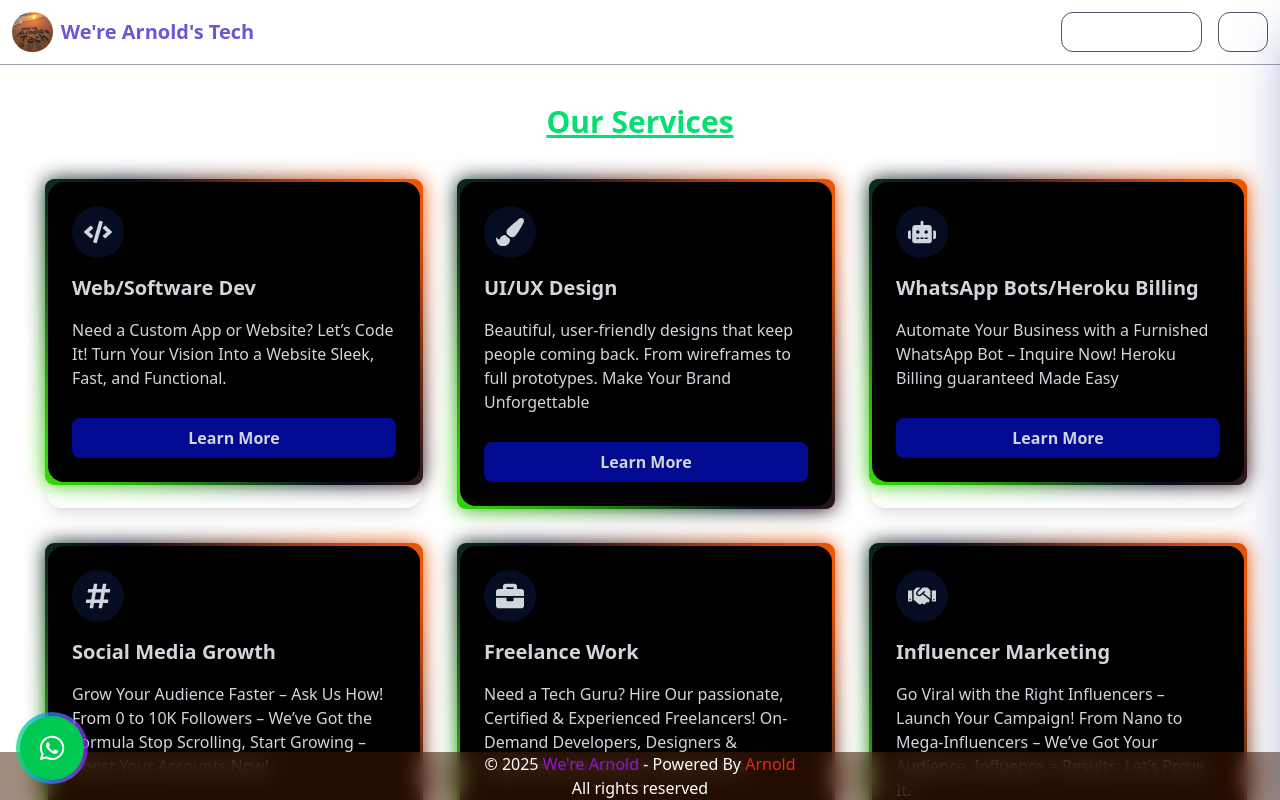
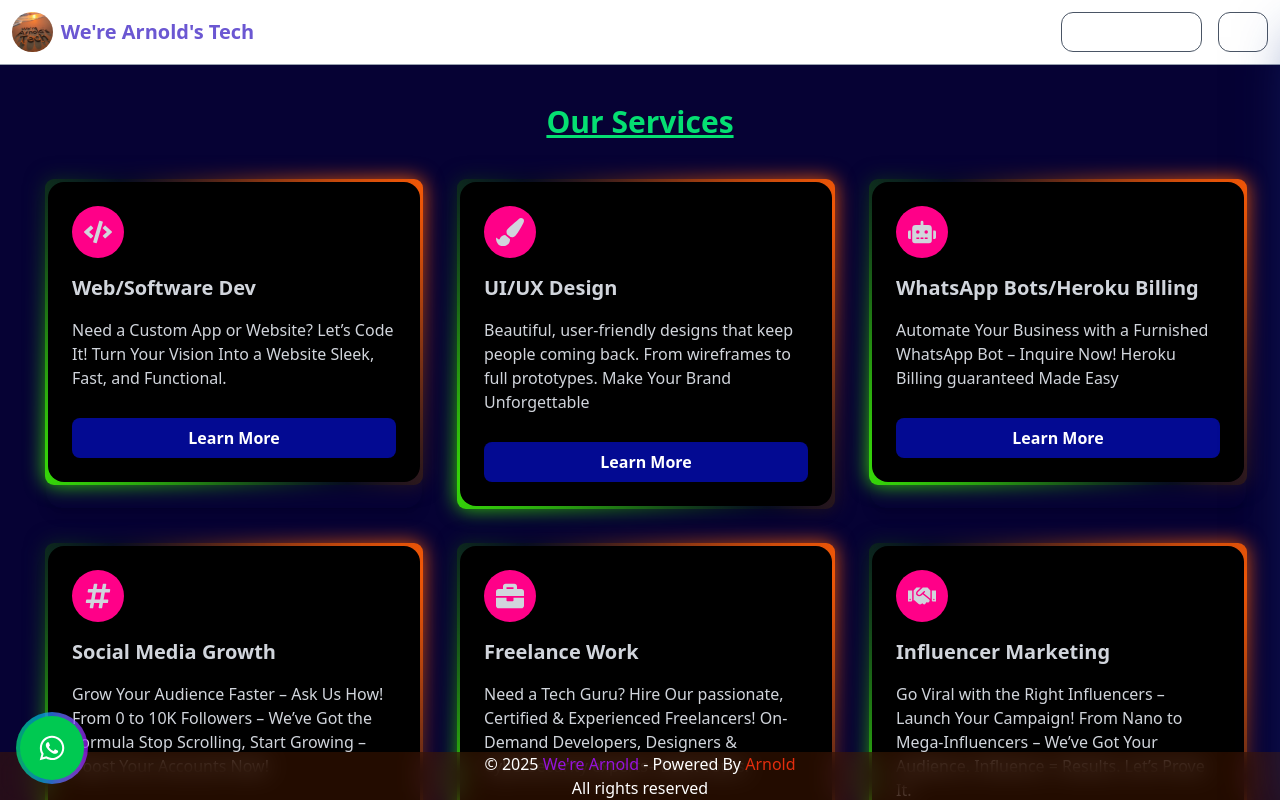
Before and after one commit to nianod/We-re-Arnold-Official, a React (Vite) app: page /services in a window 1280 px wide. Shown: the top 800 px of the page. Built offline with nearby package versions, Linux system fonts and the light colour scheme.

Commit message:
added loght toggle

```diff
--- a/src/App.jsx
+++ b/src/App.jsx
@@ -17,7 +17,7 @@ const App = () => {
   useEffect(() => {
     AOS.init({
       duration: 1000,
-      once: true,
+      twice: true,
     })
   }, [])
 
--- a/src/Components/OurWork.jsx
+++ b/src/Components/OurWork.jsx
@@ -74,7 +74,7 @@ const OurWork = () => {
 
   return (
     <>
-      <div data-aos="flip-up" className="flex items-center justify-center flex-col overflow-x-hidden">
+      <div data-aos="flip-up" className="flex items-center justify-center flex-col overflow-x-hidden ">
         <h1 className="text-2xl underline text-green-600 text-center font-bold mt-15">
           Our Featured Projects
         </h1>
@@ -122,7 +122,7 @@ const OurWork = () => {
           ))}
         </div>
       </div>
-      <div className="pb-15 flex justify-center mt-10">
+      <div className="pb-15 flex justify-center mt-10 bg-[#060234]">
         <Link to={moreProjects.url} target="_blank">
           <button className="text-[white] px-2 rounded-xl p-[3px] font-bold cursor-pointer beet hover:scale-110 transition-transform duration-200">
             More Projects
--- a/src/Components/Services.jsx
+++ b/src/Components/Services.jsx
@@ -1,7 +1,8 @@
 import { FaCode, FaPaintBrush, FaHashtag, FaBriefcase, FaRobot, FaHandshake } from "react-icons/fa";
-
+import { useTheme } from "./Theme";
 const Services = () => {
-  const services = [
+  const { theme } = useTheme()
+   const services = [
     {
       title: "Web/Software Dev",
       desc: "Need a Custom App or Website? Let’s Code It! Turn Your Vision Into a Website Sleek, Fast, and Functional.",
@@ -34,26 +35,50 @@ const Services = () => {
     },
   ];
 
+
   return (
-    <div data-aos="flip-down" className="mt-20 pb-20 overflow-x-hidden">
-      <h2 className="text-3xl font-bold text-center text-green-400 underline">Our Services</h2>
+    <div
+      data-aos="flip-down"
+      className={`mt-20 pb-20 overflow-x-hidden ${
+        theme === "dark" ? "bg-[#060234]" : "bg-white"
+      }`}
+    >
+      <h2 className="text-3xl font-bold text-center text-green-400 underline">
+        Our Services
+      </h2>
+
       <div className="grid grid-cols-1 sm:grid-cols-2 lg:grid-cols-3 gap-9 p-10">
         {services.map((service, i) => (
           <div
             key={i}
             className="hover:scale-105 translate-x-1.5 p-[2px] rounded-2xl shadow-lg hover:shadow-2xl transition-all duration-300 group"
           >
-            <div className="box-orange-green bg-[#03031c] p-6 rounded-2xl text-gray-300 flex flex-col gap-4">
-              <div className="content bg-[#ff0088] p-3 rounded-full shadow-md w-fit">
+            <div
+              className={`box-orange-green p-6 rounded-2xl flex flex-col gap-4 ${
+                theme === "dark"
+                  ? "bg-[#03031c] text-gray-300"
+                  : "bg-white text-gray-800 border border-gray-200"
+              }`}
+            >
+              <div
+                className={`p-3 rounded-full shadow-md w-fit ${
+                  theme === "dark" ? "bg-[#ff0088]" : "bg-pink-500"
+                }`}
+              >
                 {service.icon}
               </div>
               <h3 className="text-xl font-bold">{service.title}</h3>
-              <p className="text-gray-300">{service.desc}</p>
+              <p>{service.desc}</p>
               <a
                 href="https://wa.link/tvgx9p"
                 target="_blank"
-
-                className="mt-3 bg-[#030a92] px-4 py-2 cursor-pointer flex justify-center rounded-lg font-bold hover:bg-[#060c77] transition-all duration-300">
+                rel="noopener noreferrer"
+                className={`mt-3 px-4 py-2 cursor-pointer flex justify-center rounded-lg font-bold transition-all duration-300 ${
+                  theme === "dark"
+                    ? "bg-[#030a92] hover:bg-[#060c77] text-white"
+                    : "bg-blue-500 hover:bg-blue-600 text-white"
+                }`}
+              >
                 Learn More
               </a>
             </div>
--- a/src/index.css
+++ b/src/index.css
@@ -1,5 +1,7 @@
 @import 'tailwindcss';
-
+body {
+    background-color: rgb(6, 2, 52);
+}
 .contact {
     background-color: rgb(11, 5, 70);
 
```
Also changed, not shown: src/Layouts/Home.jsx (+43 -22 lines).
